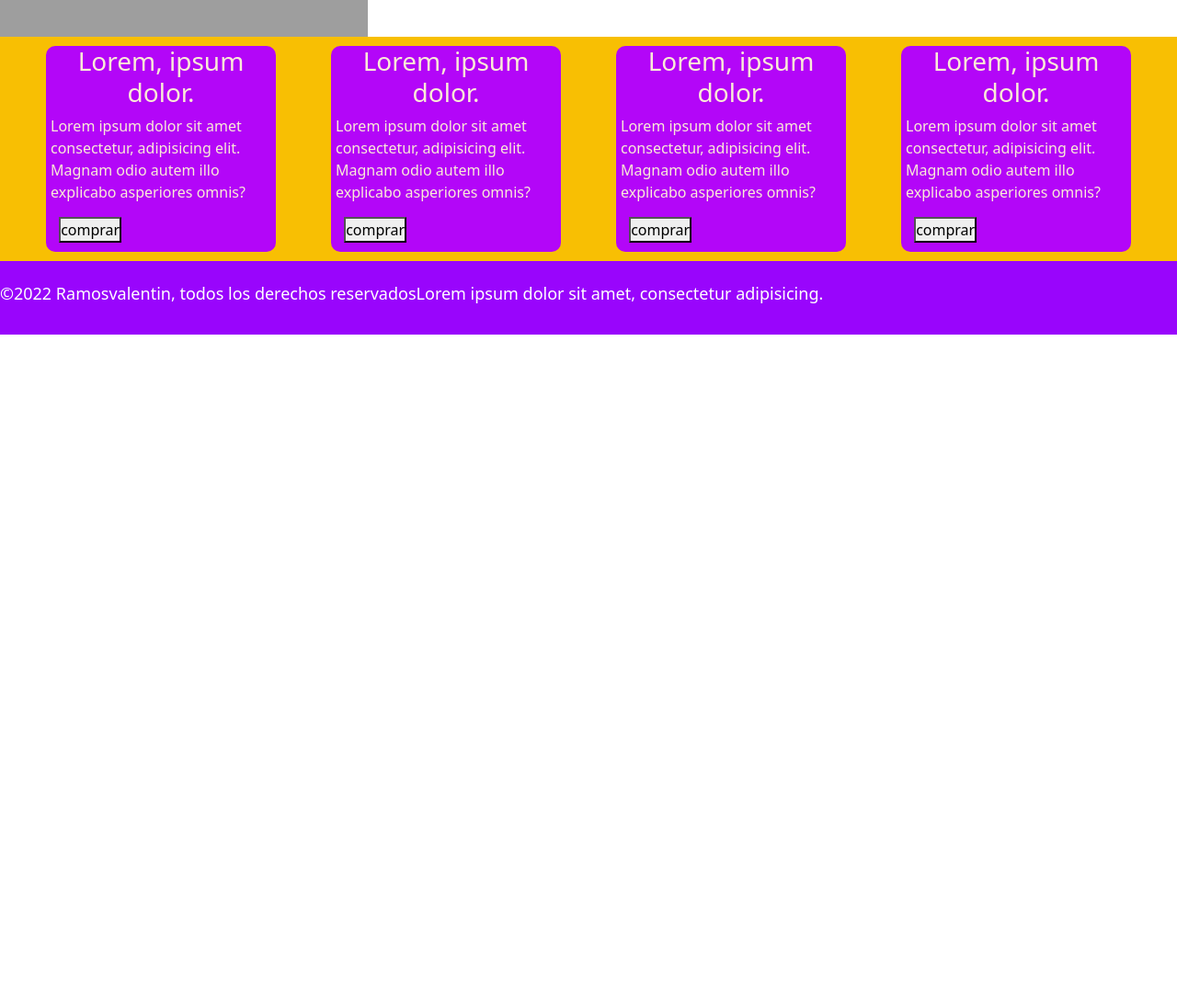
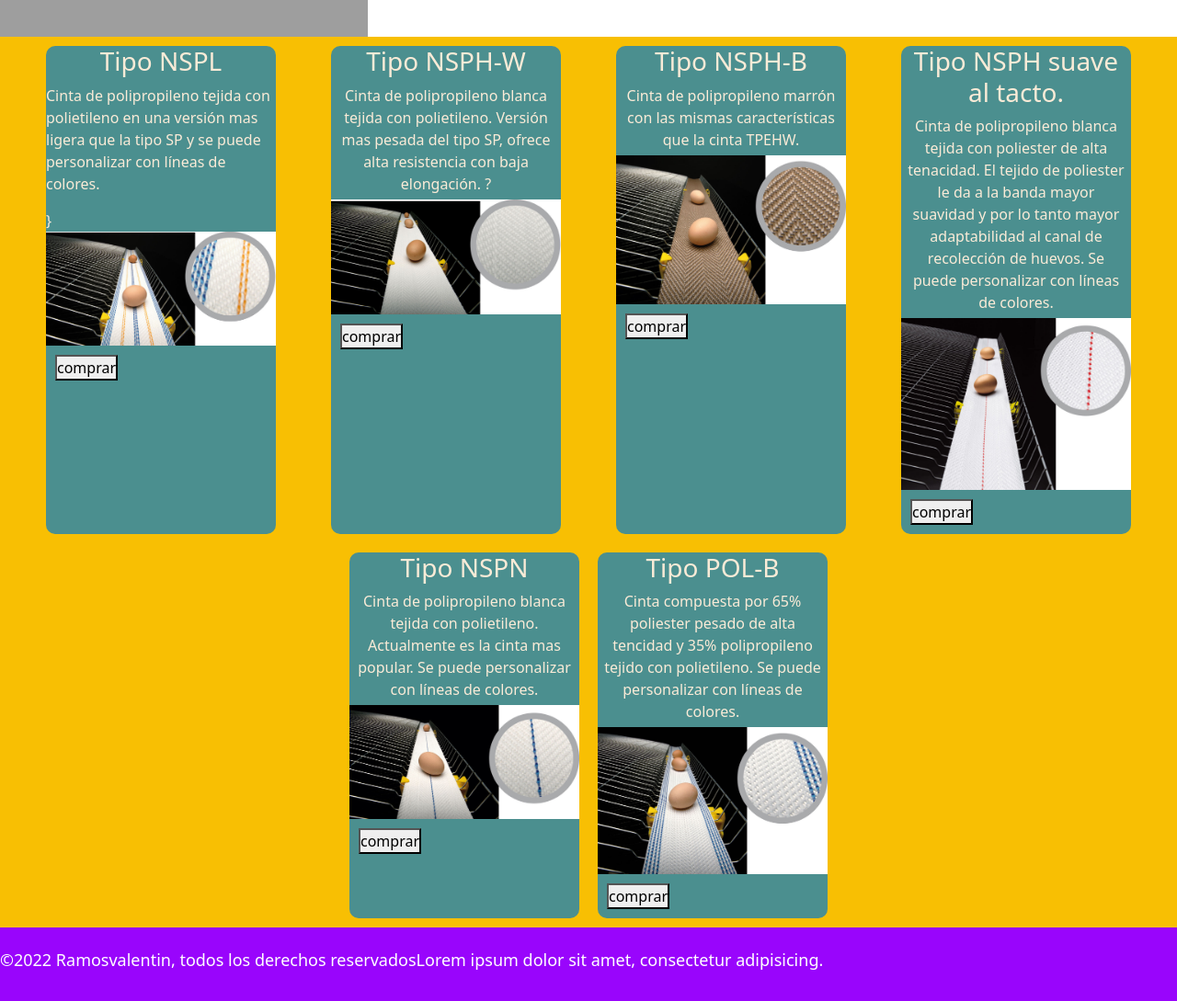
Before and after one commit to Valsram/proyecto-desarrollo, a plain HTML site: page paginas/productos.html in a window 1280 px wide. Shown: the part 340-1429 px from the top of the page at 92% size. Before the commit the page ends 800 px from the top, so only its background shows below. Drawn offline with nearby package versions, Linux system fonts and the light colour scheme; grey boxes are pictures that could not be loaded.

Commit message:
modificacion de index y productos

```diff
--- a/assets/css/style.css
+++ b/assets/css/style.css
@@ -26,6 +26,26 @@
     display: flex;
     align-items: center;
     background-color:rgb(248, 191, 3) ;
+}
+.parrafo__inicio{
+
+    height: 300px;
+    background-size: auto;
+    background-repeat: no-repeat;
+    display: flex;
+    justify-content: center;
+    align-items: center;
+    text-align: center;
+}
+.parrafo__inicio2{
+
+    height: 300px;
+    background-size: auto;
+    background-repeat: no-repeat;
+    display: flex;
+    justify-content: center;
+    align-items: center;
+    text-align: center;
 }
 @media(min-width:600px){
    .container2{
@@ -181,6 +201,7 @@ h1{
 
 .tarjeta__descripcion{
     margin: 5px;
+    text-align: center;
 }
 
 .tarjeta__img{
@@ -191,11 +212,15 @@ h1{
     margin: 10px;
 }
 .tarjeta--violeta{
-    background-color: rgb(179, 6, 248);
+    background-color: rgb(75, 143, 143);
     color: antiquewhite;
 }
 .info__nosotros{
     font-size: 18px;
+    text-align: center;
+}
+.parrafo__nosotros{
+    margin: 10px;
     text-align: center;
 }
 .tarjetag{
--- a/paginas/productos.html
+++ b/paginas/productos.html
@@ -48,33 +48,49 @@
 
         <div class="tarjetasProductos">
             <div class="tarjeta tarjeta--violeta">
-            <h3 class="tarjeta__titulo">Lorem, ipsum dolor.</h3>
-            <p class="tarjeta__descripcion">Lorem ipsum dolor sit amet consectetur, adipisicing elit. Magnam odio autem illo explicabo asperiores omnis?</p>
-            <img data-aos="zoom-in-right" class="tarjeta__img" src="../assets/img/IMG-20170714-WA0006.jpg" alt="">
+            <h3 class="tarjeta__titulo">Tipo NSPL</h3>
+            <p>Cinta de polipropileno tejida con polietileno en una versión mas ligera que la tipo SP y se puede personalizar con líneas de colores.</p>}
+            <img class="tarjeta__img" src="../assets/img/Tipo NSPL.png" alt="">
          <button class="tarjeta__btn">comprar</button>
 
         </div>
         <div class="tarjeta tarjeta--violeta">
-            <h3 class="tarjeta__titulo">Lorem, ipsum dolor.</h3>
-            <p class="tarjeta__descripcion">Lorem ipsum dolor sit amet consectetur, adipisicing elit. Magnam odio autem illo explicabo asperiores omnis?</p>
-         <img data-aos="zoom-out-up" class="tarjeta__img" src="../assets/img/IMG-20170714-WA0006.jpg" alt="">
+            <h3 class="tarjeta__titulo">Tipo NSPH-W</h3>
+            <p class="tarjeta__descripcion">Cinta de polipropileno blanca tejida con polietileno. Versión mas pesada del tipo SP, ofrece alta resistencia con baja elongación. ?</p>
+         <img data-aos="zoom-out-up" class="tarjeta__img" src="../assets/img/Tipo NSPH-W.png" alt="">
          <button class="tarjeta__btn">comprar</button>
 
         </div>
         <div class="tarjeta tarjeta--violeta">
-            <h3 class="tarjeta__titulo">Lorem, ipsum dolor.</h3>
-            <p class="tarjeta__descripcion">Lorem ipsum dolor sit amet consectetur, adipisicing elit. Magnam odio autem illo explicabo asperiores omnis?</p>
-            <img data-aos="zoom-out-down" class="tarjeta__img" src="../assets/img/IMG-20170714-WA0006.jpg" alt="">
+            <h3 class="tarjeta__titulo">Tipo NSPH-B</h3>
+            <p class="tarjeta__descripcion">Cinta de polipropileno marrón con las mismas características que la cinta TPEHW.</p>
+            <img data-aos="zoom-out-down" class="tarjeta__img" src="../assets/img/Tipo NSPH-B.png" alt="">
             <button class="tarjeta__btn">comprar</button>
 
          </div>
         <div class="tarjeta tarjeta--violeta">
-            <h3 class="tarjeta__titulo">Lorem, ipsum dolor.</h3>
-            <p class="tarjeta__descripcion">Lorem ipsum dolor sit amet consectetur, adipisicing elit. Magnam odio autem illo explicabo asperiores omnis?</p>
-            <img data-aos="zoom-in-left" class="tarjeta__img" src="../assets/img/IMG-20170714-WA0006.jpg" alt="">
+            <h3 class="tarjeta__titulo">Tipo NSPH suave al tacto.</h3>
+            <p class="tarjeta__descripcion">Cinta de polipropileno blanca tejida con poliester de alta tenacidad. El tejido de poliester le da a la banda mayor suavidad y por lo tanto mayor adaptabilidad al canal de recolección de huevos. Se puede personalizar con líneas de colores.</p>
+            <img data-aos="zoom-in-left" class="tarjeta__img" src="../assets/img/Tipo NSPH suave al tacto.png" alt="">
          <button class="tarjeta__btn">comprar</button>
 
         </div>
+        <div class="tarjetasProductos">
+          <div class="tarjeta tarjeta--violeta">
+          <h3 class="tarjeta__titulo">Tipo NSPN</h3>
+          <p class="tarjeta__descripcion">Cinta de polipropileno blanca tejida con polietileno. Actualmente es la cinta mas popular. Se puede personalizar con líneas de colores.</p>
+          <img data-aos="zoom-in-right" class="tarjeta__img" src="../assets/img/Tipo NSPN.png" alt="">
+       <button class="tarjeta__btn">comprar</button>
+
+      </div>
+      <div class="tarjetasProductos">
+        <div class="tarjeta tarjeta--violeta">
+        <h3 class="tarjeta__titulo">Tipo POL-B</h3>
+        <p class="tarjeta__descripcion">Cinta compuesta por 65% poliester pesado de alta tencidad y 35% polipropileno tejido con polietileno. Se puede personalizar con líneas de colores.</p>
+        <img data-aos="zoom-in-right" class="tarjeta__img" src="../assets/img/image (3).png" alt="">
+     <button class="tarjeta__btn">comprar</button>
+
+    </div>
     </main>
     </div>
 
```
Also changed, not shown: index.html (+8 -4 lines), assets/img/Tipo NSPH suave al tacto.png (added), assets/img/Tipo NSPH-B.png (added), assets/img/Tipo NSPH-W.png (added), assets/img/Tipo NSPL.png (added), assets/img/Tipo NSPN.png (added), assets/img/eggs-1111587__340.jpg (added), assets/img/eggs-3281585__340.jpg (added), assets/img/image (3).png (added).
